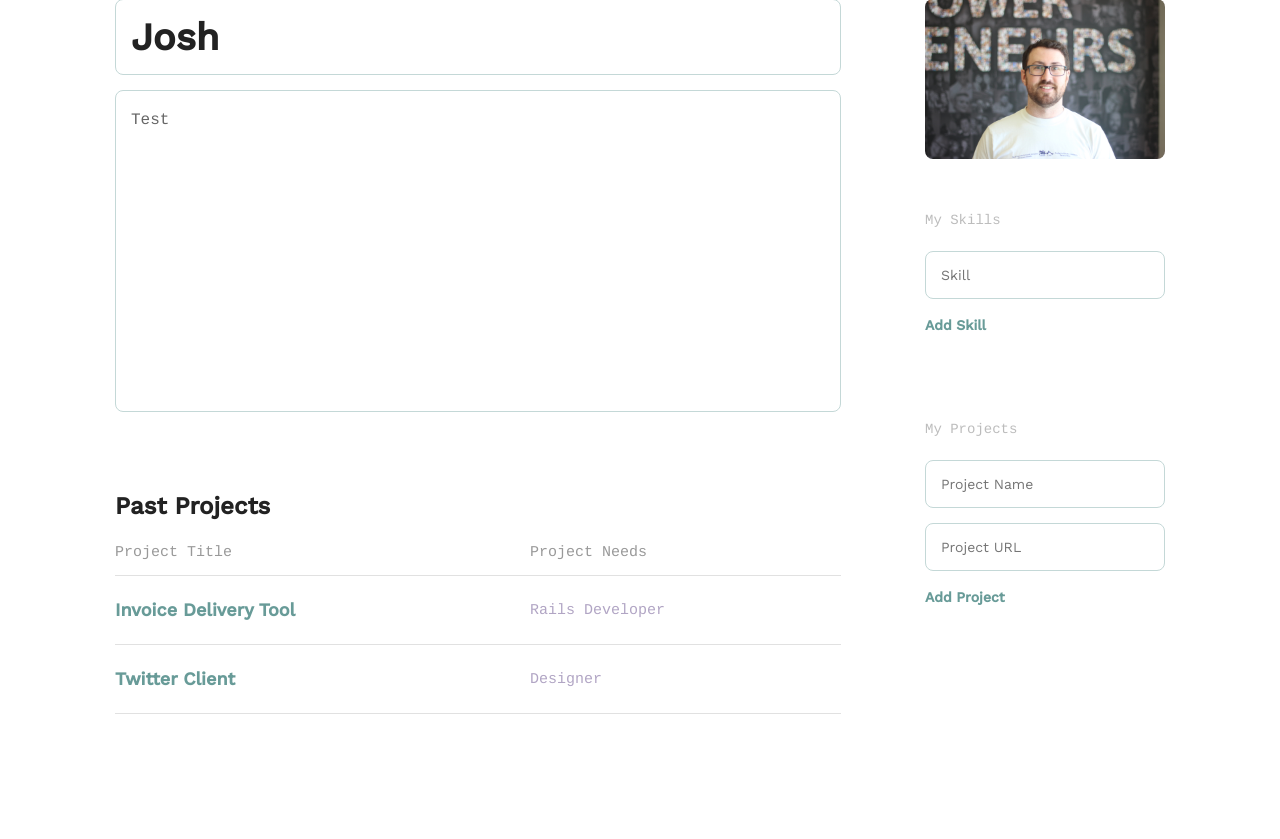
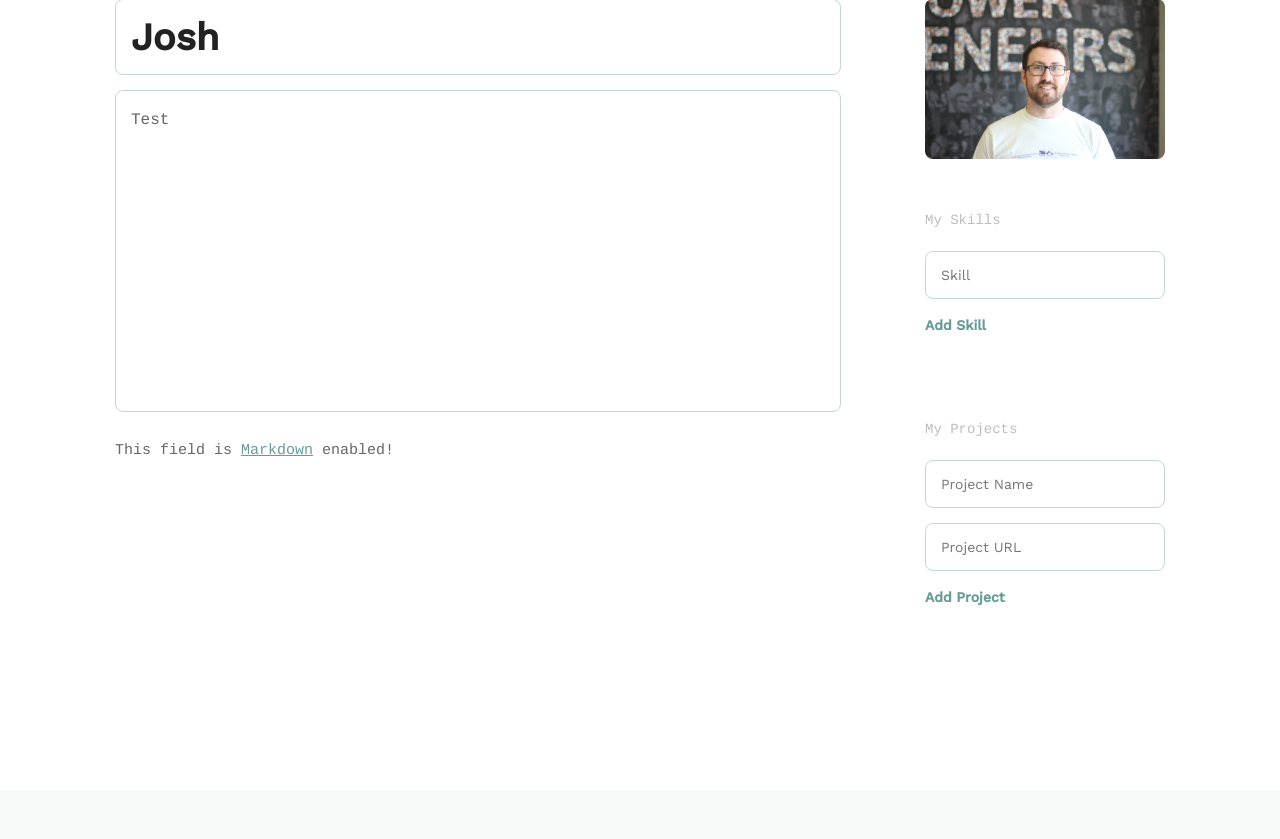
Before and after one commit to joshfullmer/socialteambuilder, a Django app: page /user/profile/edit in a window 1280 px wide. Shown: the part 284-1123 px from the top of the page. After the commit the page ends 889 px from the top, so only its background shows below. Run offline with Django 3.2, Linux system fonts and the light colour scheme; a user stored in the database is signed in; data comes from the database, SQL or seed files in the repository; both versions use the stored data as it was after the commit.

Commit message:
Add markdown conversion

```diff
--- a/teams/forms.py
+++ b/teams/forms.py
@@ -69,10 +69,13 @@ class ProjectPositionForm(forms.ModelForm):
     description = forms.CharField(
         label='',
         widget=Textarea(attrs={'placeholder': 'Position description...'}))
+    duration = forms.CharField(
+        label='',
+        widget=TextInput(attrs={'placeholder': 'Expected participation...'}))
 
     class Meta:
         model = models.ProjectPosition
-        fields = ['position', 'description']
+        fields = ['position', 'description', 'duration']
 
 
 ProjectPositionFormSet = forms.modelformset_factory(
--- a/teams/models.py
+++ b/teams/models.py
@@ -56,6 +56,7 @@ class ProjectPosition(models.Model):
     applicants = models.ManyToManyField(User, through='Application')
     description = models.TextField()
     status = models.CharField(max_length=25)  # open, filled
+    duration = models.CharField(max_length=100)
 
 
 class Application(models.Model):
--- a/teams/templates/teams/profile.html
+++ b/teams/templates/teams/profile.html
@@ -1,6 +1,8 @@
 {% extends "teams/account.html" %}
 
 {% load static %}
+
+{% load team_extras %}
 
 {% block account_tab %}
 <div class="bounds circle--page">
@@ -17,7 +19,9 @@
         <h1>{% if user_profile %}{{ user_profile.full_name }}{% else %}Hello, {{ user.username }}{% endif %}</h1>
         <div class="circle--article--body">
             {% if user_profile %}
-                {{ user_profile.description }}
+                {% autoescape off %}
+                {{ user_profile.description|to_markdown }}
+                {% endautoescape %}
             {% else %}
             <p>It looks like you haven't created your user profile yet.  Click the Edit button above to add your name, skills, and past projects. </p>
             {% endif %}
--- a/teams/templates/teams/profile_edit.html
+++ b/teams/templates/teams/profile_edit.html
@@ -19,35 +19,8 @@
             {{ form.full_name|cssclass:'circle--input--h1'}}
             <div class="circle--article--body">
                 {{ form.description }}
+                <span>This field is <a href="https://github.com/adam-p/markdown-here/wiki/Markdown-Cheatsheet" target="_blank">Markdown</a> enabled!</span>
             </div>
-
-            <h2>Past Projects</h2>
-            <table class="u-full-width circle--table">
-                <thead>
-                    <tr>
-                    <th>Project Title</th>
-                    <th class="circle--cell--right">Project Needs</th>
-                    </tr>
-                </thead>
-                <tbody>
-                    <tr class="clickable-row" data-href="project.html">
-                        <td>
-                            <h3>Invoice Delivery Tool</h3>
-                        </td>
-                        <td class="circle--cell--right">
-                            <span class="secondary-label">Rails Developer</span>
-                        </td>
-                    </tr>
-                    <tr class="clickable-row" data-href="project.html">
-                        <td>
-                            <h3>Twitter Client</h3>
-                        </td>
-                        <td class="circle--cell--right">
-                            <span class="secondary-label">Designer</span>
-                        </td>
-                    </tr>
-                </tbody>
-            </table>
         </div>
 
         <div class="grid-25 grid-push-5">
--- a/teams/templates/teams/project_edit.html
+++ b/teams/templates/teams/project_edit.html
@@ -23,6 +23,7 @@
             <div class="circle--article--body">
                 {{ form.title|cssclass:"circle--input--h1" }}
                 {{ form.description }}
+                <span>This field is <a href="https://github.com/adam-p/markdown-here/wiki/Markdown-Cheatsheet" target="_blank">Markdown</a> enabled!</span>
             </div>
 
             <!-- Test -->
@@ -35,6 +36,8 @@
                         {{ f.id.as_hidden }}
                         {{ f.position|cssclass:"circle--input--h3" }}
                         {{ f.description }}
+                        <p><span>This field is <a href="https://github.com/adam-p/markdown-here/wiki/Markdown-Cheatsheet" target="_blank">Markdown</a> enabled!</span></p>
+                        {{ f.duration }}
                         <a class="circle--clone--add">Add Position</a>
                         <a class="circle--clone--remove">Remove</a>
                         {{ f.DELETE|cssclass:"hidden-delete" }}
--- a/teams/templates/teams/user_profile.html
+++ b/teams/templates/teams/user_profile.html
@@ -1,6 +1,7 @@
 {% extends "layout.html" %}
 
 {% load static %}
+{% load team_extras %}
 
 {% block title %}{{ user.username }}'s Profile | {{ block.super }}{% endblock %}
 
@@ -16,7 +17,9 @@
         <h1>{% if user_profile %}{{ user_profile.full_name }}{% else %}{{ user.username }}{% endif %}</h1>
         <div class="circle--article--body">
             {% if user_profile %}
-                {{ user_profile.description }}
+                {% autoescape off %}
+                {{ user_profile.description|to_markdown }}
+                {% endautoescape %}
             {% else %}
             <p>It looks like this user hasn't created their user profile yet.</p>
             {% endif %}
--- a/teams/templatetags/team_extras.py
+++ b/teams/templatetags/team_extras.py
@@ -1,4 +1,5 @@
 from django import template
+from markdown import markdown
 
 from teams import models
 
@@ -20,3 +21,8 @@ def notification_count(user):
     return models.Notification.objects.filter(
         user=user, status="unread"
     ).count()
+
+
+@register.filter(name='to_markdown')
+def to_markdown(text):
+    return markdown(text)
```
Also changed, not shown: teams/templates/teams/project.html (+13 -2 lines), assets/avatars/triforce_icon-small.png (added), db.sqlite3, teams/migrations/0006_projectposition_duration.py (added), 2 other files.
